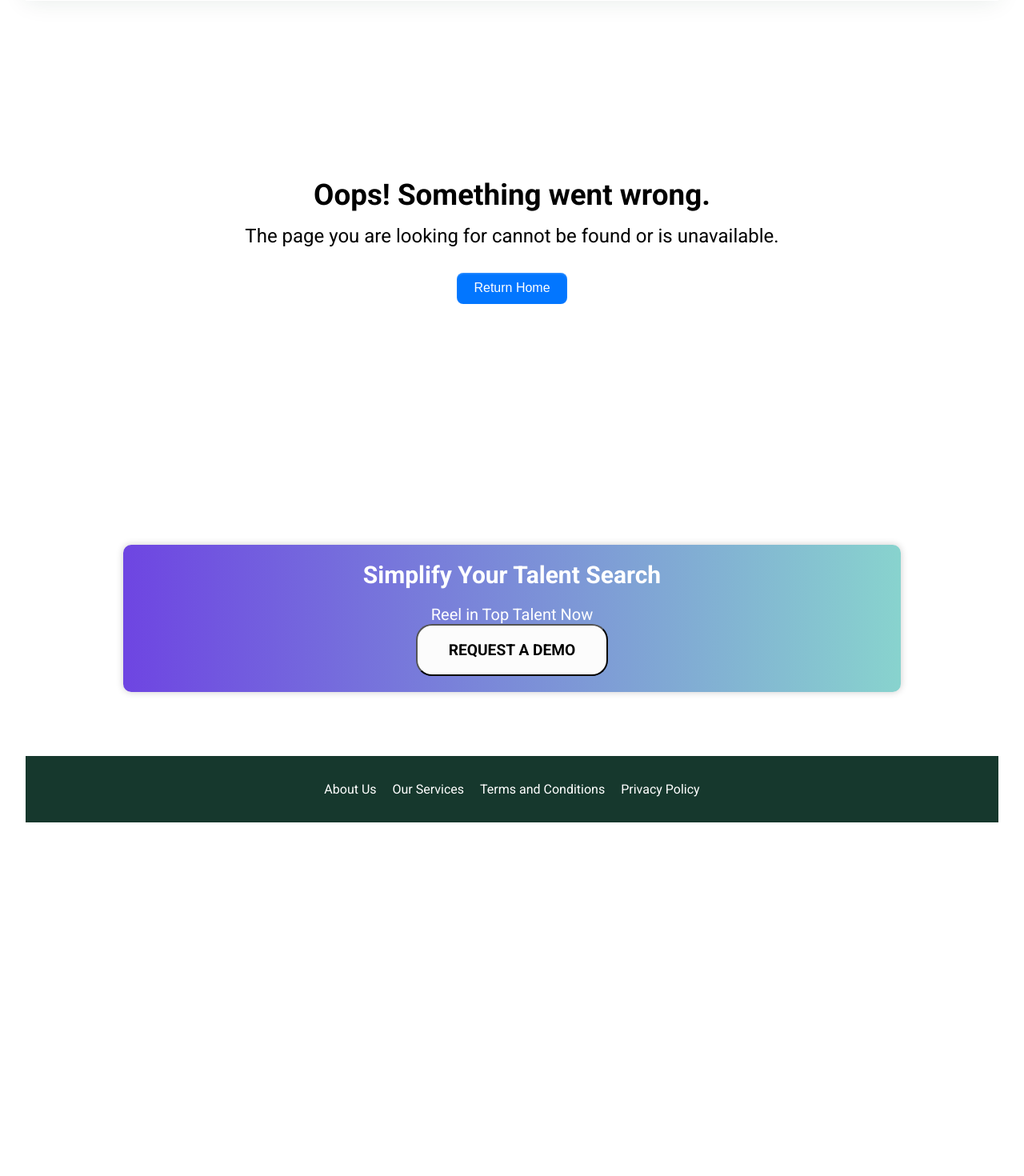
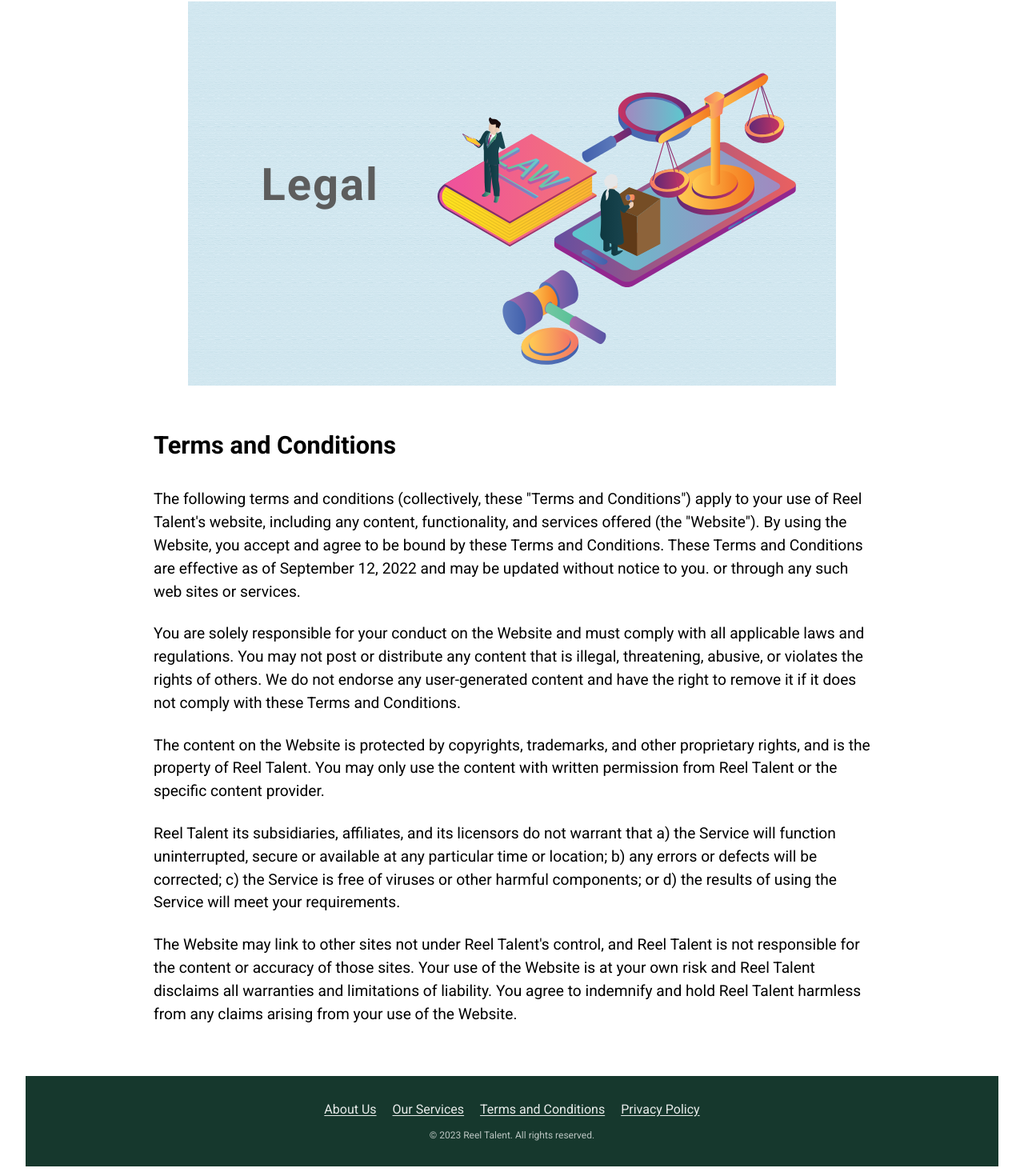
Before and after one commit to tyrone-toinfinity/reel-talent, a React (Vite) app: page /legal in a window 1280 px wide. Before the commit this address led to /404. Shown: the part 111-1581 px from the top of the page at 80% size. Before the commit the page ends 1171 px from the top, so only its background shows below. Built offline with nearby package versions, Linux system fonts and the light colour scheme.

Commit message:
legal page

```diff
--- a/src/App.jsx
+++ b/src/App.jsx
@@ -4,6 +4,7 @@ import "./App.css";
 import { Home } from "./pages/Home/Home";
 import { ErrorPage } from "./pages/Error/ErrorPage";
 import { Demo } from "./pages/Demo/Demo";
+import { Legal } from "./pages/Legal/Legal";
 import { SEO } from "./SEO";
 // Packages
 import { Route, Routes, Navigate } from "react-router-dom";
@@ -27,6 +28,10 @@ export const App = () => {
             element={<Demo navRef={navRef} scrollToNav={scrollToNav} />}
           ></Route>
           <Route
+            path="/legal"
+            element={<Legal navRef={navRef} scrollToNav={scrollToNav} />}
+          ></Route>
+          <Route
             path="404"
             element={<ErrorPage navRef={navRef} scrollToNav={scrollToNav} />}
           ></Route>
--- a/src/components/Navbar.css
+++ b/src/components/Navbar.css
@@ -140,6 +140,11 @@ nav {
   transition: all ease 0.33s;
 }
 
+/* Mobile Components */
+.NavbarMobile {
+  display: none;
+}
+
 @media only screen and (max-width: 1080px) {
   nav {
     display: flex;
--- a/src/components/NavbarMobile.css
+++ b/src/components/NavbarMobile.css
@@ -2,12 +2,14 @@
 .hamburger-react,
 .mobile__container,
 .navbar__mobile,
+.mobile__main,
 .nav__btn__mobile {
   display: none;
 }
 
 @media only screen and (max-width: 1080px) {
-  .hamburger-react {
+  .hamburger-react,
+  .mobile__main {
     display: block;
   }
   .hamburger-react {
--- a/src/components/NavbarMobile.jsx
+++ b/src/components/NavbarMobile.jsx
@@ -31,7 +31,7 @@ export const NavbarMobile = () => {
   };
 
   return (
-    <div>
+    <div className="mobile__main">
       <div className="mobile__container">
         <Hamburger
           color={hamburgerColor}
--- a/src/components/SiteFooter.css
+++ b/src/components/SiteFooter.css
@@ -5,15 +5,22 @@ footer {
   padding: 2rem;
 }
 
-.footer-links {
+.footer__container {
   display: flex;
   justify-content: center;
 }
 
-.footer-links a {
-  color: #fff;
+.footer__links {
+  list-style: none;
+  color: rgba(255, 255, 255, 0.9);
   text-decoration: none;
   margin: 0 10px;
+  cursor: pointer;
+  text-decoration: underline;
+  text-underline-offset: 2px;
+}
+.footer__links:hover {
+  text-decoration: none;
 }
 
 .back-to-top {
@@ -25,3 +32,9 @@ footer {
   cursor: pointer;
   margin-top: 10px;
 }
+
+.copyright {
+  margin: 1rem 0 0 0;
+  font-size: 0.75rem;
+  color: rgba(255, 255, 255, 0.7);
+}
--- a/src/components/SiteFooter.jsx
+++ b/src/components/SiteFooter.jsx
@@ -1,19 +1,29 @@
-import React from "react";
-import { Link } from "react-router-dom";
+// CSS
 import "./SiteFooter.css";
+// Package
+import { useNavigate } from "react-router-dom";
 
 export const SiteFooter = () => {
+  const navigate = useNavigate();
   return (
     <footer>
-      <div className="footer-links">
-        <Link to="/about">About Us</Link>
-        <Link to="/services">Our Services</Link>
-        <Link to="/terms-and-conditions">Terms and Conditions</Link>
-        <Link to="/privacy-policy">Privacy Policy</Link>
+      <ul className="footer__container">
+        <li className="footer__links" onClick={() => navigate("/")}>
+          About Us
+        </li>
+        <li className="footer__links" onClick={() => navigate("/")}>
+          Our Services
+        </li>
+        <li className="footer__links" onClick={() => navigate("/legal")}>
+          Terms and Conditions
+        </li>
+        <li className="footer__links" onClick={() => navigate("/")}>
+          Privacy Policy
+        </li>
+      </ul>
+      <div className="copyright">
+        &copy; {new Date().getFullYear()} Reel Talent. All rights reserved.
       </div>
-      {/* <button className="back-to-top" onClick={() => window.scrollTo(0, 0)}>
-        Back to Top
-      </button> */}
     </footer>
   );
 };
--- /dev/null
+++ b/src/pages/Legal/Legal.css
@@ -0,0 +1,35 @@
+.legal__container {
+  max-width: 80rem;
+  width: 80%;
+  margin: 0 auto;
+  padding: 2em;
+  text-align: left;
+  font-size: 1.2em;
+  line-height: 1.5;
+}
+
+.terms__title {
+  font-size: 1.6em;
+  font-weight: bold;
+  margin-bottom: 1em;
+}
+
+.legal__pg {
+  margin-bottom: 1.5rem;
+}
+
+.legal__img__container {
+  display: block;
+  position: relative;
+}
+
+.legal__text {
+  position: absolute;
+  top: 40%;
+  left: 15%;
+  font-size: 3.5rem;
+  font-weight: 600;
+  letter-spacing: 2px;
+  color: #5d5d5d;
+  text-align: center;
+}
--- /dev/null
+++ b/src/pages/Legal/Legal.jsx
@@ -0,0 +1,66 @@
+// CSS
+import "./Legal.css";
+// Components
+import { Navbar } from "../../components/Navbar";
+import { SiteFooter } from "../../components/SiteFooter";
+// Assets
+import legal from "../../assets/svg/legal-graphic.svg";
+export const Legal = () => {
+  return (
+    <>
+      {/* <Navbar /> */}
+      <section className="legal__container">
+        <figure className="legal__img__container">
+          <img
+            src={legal}
+            alt="graphic of man sitting on legal documents"
+            className="legal__img"
+          />{" "}
+          <figcaption className="legal__text">Legal</figcaption>
+        </figure>
+
+        <h2 className="terms__title">Terms and Conditions</h2>
+        <p className="legal__pg">
+          The following terms and conditions (collectively, these "Terms and
+          Conditions") apply to your use of Reel Talent's website, including any
+          content, functionality, and services offered (the "Website"). By using
+          the Website, you accept and agree to be bound by these Terms and
+          Conditions. These Terms and Conditions are effective as of September
+          12, 2022 and may be updated without notice to you. or through any such
+          web sites or services.
+        </p>
+        <p className="legal__pg">
+          You are solely responsible for your conduct on the Website and must
+          comply with all applicable laws and regulations. You may not post or
+          distribute any content that is illegal, threatening, abusive, or
+          violates the rights of others. We do not endorse any user-generated
+          content and have the right to remove it if it does not comply with
+          these Terms and Conditions.
+        </p>
+        <p className="legal__pg">
+          The content on the Website is protected by copyrights, trademarks, and
+          other proprietary rights, and is the property of Reel Talent. You may
+          only use the content with written permission from Reel Talent or the
+          specific content provider.
+        </p>
+        <p className="legal__pg">
+          Reel Talent its subsidiaries, affiliates, and its licensors do not
+          warrant that a) the Service will function uninterrupted, secure or
+          available at any particular time or location; b) any errors or defects
+          will be corrected; c) the Service is free of viruses or other harmful
+          components; or d) the results of using the Service will meet your
+          requirements.
+        </p>
+        <p className="legal__pg">
+          The Website may link to other sites not under Reel Talent's control,
+          and Reel Talent is not responsible for the content or accuracy of
+          those sites. Your use of the Website is at your own risk and Reel
+          Talent disclaims all warranties and limitations of liability. You
+          agree to indemnify and hold Reel Talent harmless from any claims
+          arising from your use of the Website.
+        </p>
+      </section>
+      <SiteFooter />
+    </>
+  );
+};
```
Also changed, not shown: src/assets/svg/legal-graphic.svg (added).
